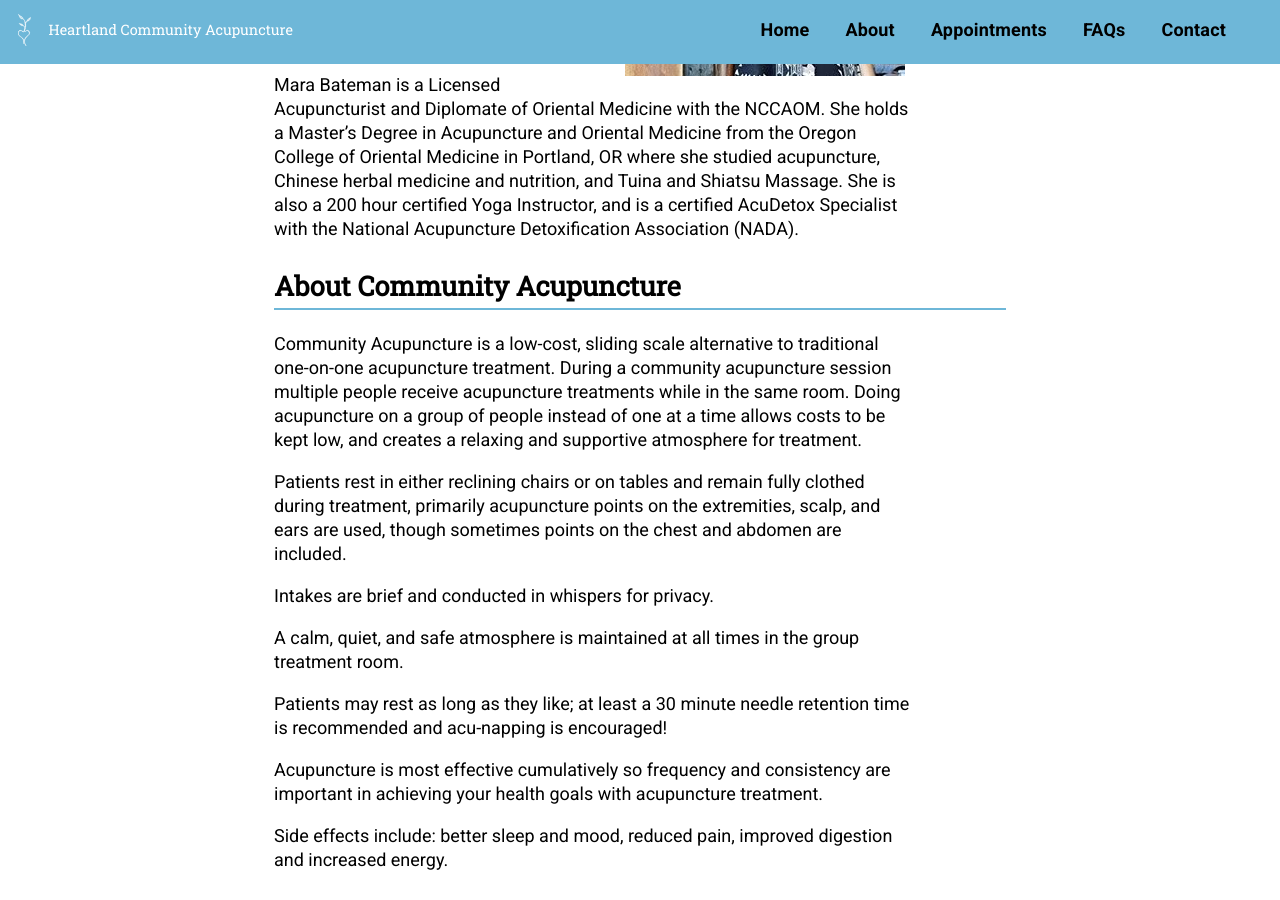
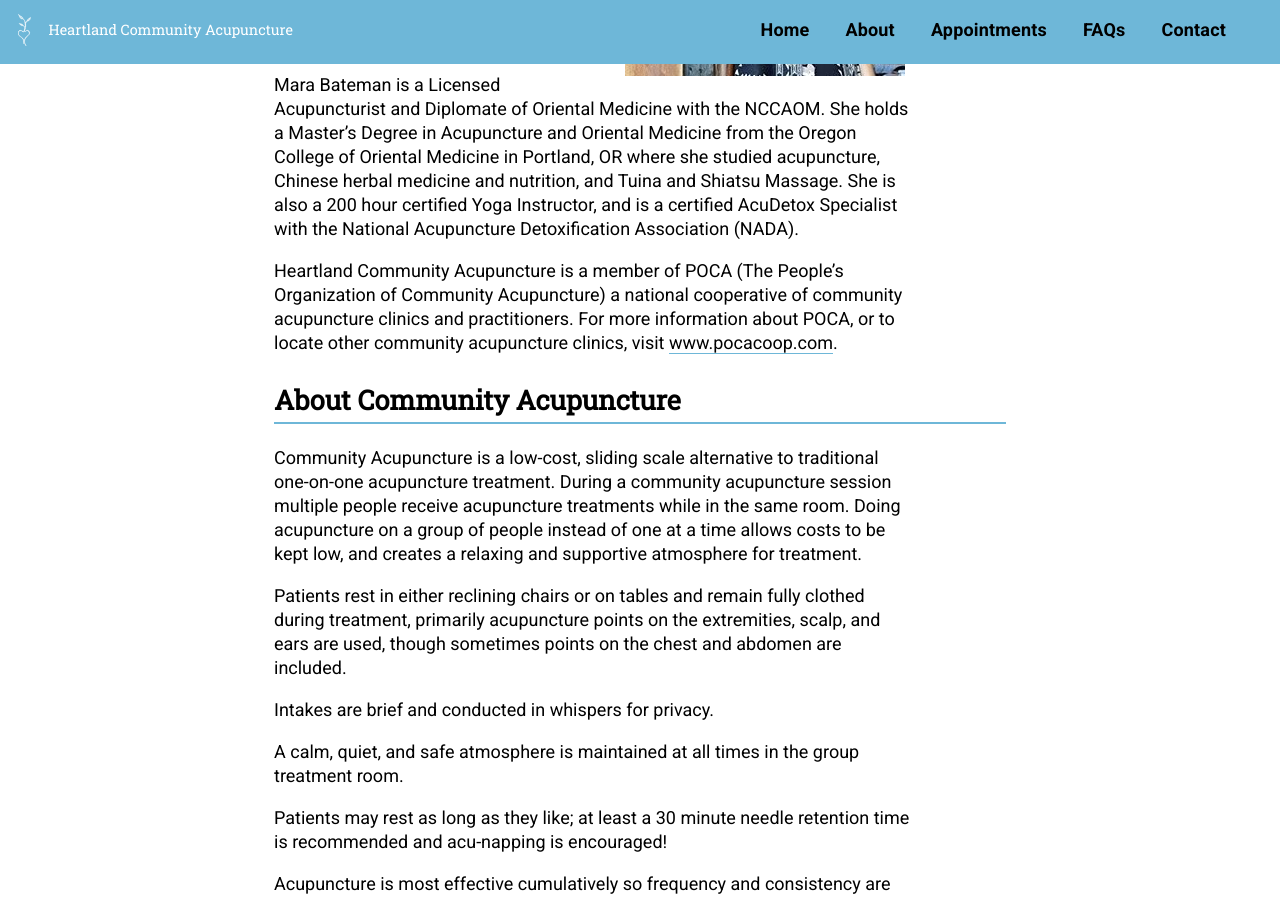
Before and after one commit to alwaysblank/heartlandacu, a Jekyll site: the page built from about.md, in a window 1280 px wide and 900 px high, scrolled down 743 px. Built offline with Jekyll 4.4.1, drawn with Linux system fonts in a browser that asks for light colours; a script that is not in the unit is left out.

Commit message:
Update Pages “about”

```diff
--- a/about.md
+++ b/about.md
@@ -10,6 +10,8 @@
 Mara Bateman has always been intrigued and amazed by the capabilities of the human body and mind. She brings a joy, creativity, and intuitive understanding of the body into her practice as an acupuncturist and bodyworker. With each treatment she strives to create an interaction that is comfortable, healing, and very human. She feels that every person should have the care and support they deserve, regardless of age, class, sex, or income, or education.
 
 Mara Bateman is a Licensed Acupuncturist and Diplomate of Oriental Medicine with the NCCAOM. She holds a Master’s Degree in Acupuncture and Oriental Medicine from the Oregon College of Oriental Medicine in Portland, OR where she studied acupuncture, Chinese herbal medicine and nutrition, and Tuina and Shiatsu Massage. She is also a 200 hour certified Yoga Instructor, and is a certified AcuDetox Specialist with the National Acupuncture Detoxification Association (NADA).
+
+Heartland Community Acupuncture is a member of POCA (The People's Organization of Community Acupuncture) a national cooperative of community acupuncture clinics and practitioners.  For more information about POCA, or to locate other community acupuncture clinics, visit [www.pocacoop.com](www.pocacoop.com).
 
 ## About Community Acupuncture
 
```
